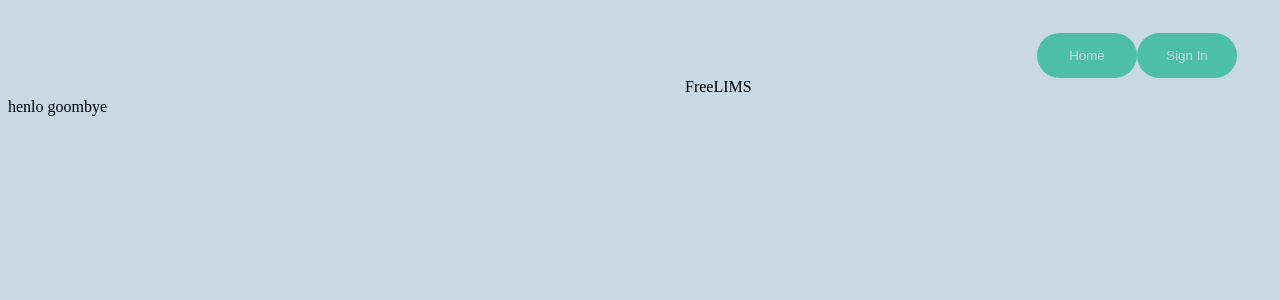
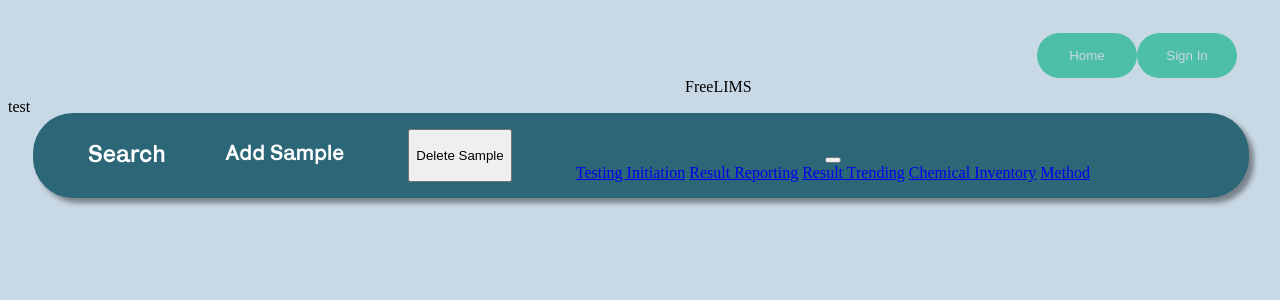
Before and after one commit to KyleSmartin98/LimaProduction, a Django app: page /Sample/ in a window 1280 px wide. Shown: the top 300 px of the page. Run offline with Django 3.2, Linux system fonts and the light colour scheme; data comes from the database, SQL or seed files in the repository.

Commit message:
files have been updated. New SQL db Sample Page frameworks are being built rendering sample model in sample page.

```diff
--- a/FreeLims/Templates/FreeLims/LogIn.html
+++ b/FreeLims/Templates/FreeLims/LogIn.html
@@ -22,12 +22,12 @@
             <input type="text" placeholder="Organization" class="Log-in-input">
             <input type="submit" Value="Sign In" name="login" class="Log-in-btn">
         </form>
-        <button class="register-btn"> <!--register-->
+        <button class="register-btn" id="registerbtn"> <!--register-->
             <span>Register</span>
         </button>
-        <div class="modal">
+        <div class="modal" id="registermodal">
             <div class="modal-content">
-                <form method="POST" action="" id="signup-form">
+                <form method="POST" action="" id="signupform">
                     {% csrf_token %}
                     <span class="close-button">&times;</span>
                     <span class="registration-header">Create Account</span>
--- a/FreeLims/Templates/FreeLims/Sample.html
+++ b/FreeLims/Templates/FreeLims/Sample.html
@@ -1,4 +1,48 @@
 {% extends 'FreeLims/base.html' %}
 {% block content %}
-    henlo goombye
+<div class = "Table-attributes"> <!--Table attributes -->
+    <ul class="Table-attributes-ul">
+        <li class = "Table-attributes-Nav-bar-Search">
+            <div class="Search-span">
+                <span class="Table-attributes-Nav-bar-text">Search</span>
+            </div>
+        </li> <!--Search bar float left-->
+        <li class = "Table-attributes-Nav-bar">
+                <a href ="#samplesubmit" class="sample-submit-text">Add Sample</a>
+        </li> <!--Add Sample -->
+        <li class = "Table-attributes-Nav-bar">
+            <input type="submit" value="Delete Sample" id="Delete_Sample" class="trigger">
+        </li> <!--Delete Sample -->
+        <li class = "Table-attributes-Nav-bar"> <!--DropDown for Nav-->
+            <div> <!--Dropdown class-->
+                <button></button> <!--Button to Activate dropdown-->
+                <div> <!--DropDown Content-->
+                    <a href="#">Testing Initiation</a>
+                    <a href="#">Result Reporting</a>
+                    <a href="#">Result Trending</a>
+                    <a href="#">Chemical Inventory</a>
+                    <a href="#">Method</a>
+                </div>
+            </div>
+        </li>
+    </ul>
+        <div class="sample-submit-modal" id="samplesubmit">
+            <div class="sample-submit-modal-content">
+            <a href="#" class="modal__close">&times;</a>
+            <form action="" method="POST">
+                {% csrf_token %}
+                {{form}}
+                <input type="submit" Value="Add Sample">
+            </form>
+        </div>
+    </div>
+</div>
+<div>
+    {% csrf_token %}
+    {% for sample in samples %}
+        {{ sample.sample_name}}
+    {% endfor %}
+</div>
+{% load static %}
+<script src="{% static 'FreeLims/app.js' %}"></script>
 {% endblock %}
--- a/FreeLims/Templates/FreeLims/home.html
+++ b/FreeLims/Templates/FreeLims/home.html
@@ -70,7 +70,6 @@
                </button>
             </div>
         </div>
-
         {% load static %}
         <script src="{% static 'FreeLims/app.js' %}"></script>
 {% endblock %}
--- a/FreeLims/admin.py
+++ b/FreeLims/admin.py
@@ -4,4 +4,6 @@ from django.contrib import admin
 
 from .models import *
 
-admin.site.register(sample)
+admin.site.register(Sample)
+"""admin.site.register(sample_initiated)
+admin.site.register(sample_result)"""
--- a/FreeLims/forms.py
+++ b/FreeLims/forms.py
@@ -1,6 +1,8 @@
 from django import forms
 from django.contrib.auth.forms import UserCreationForm
 from django.contrib.auth.models import User
+from .models import Sample
+from django.forms import ModelForm
 
 class SignUpForm(UserCreationForm):
     def __init__(self, *args, **kwargs):
@@ -40,3 +42,50 @@ class SignUpForm(UserCreationForm):
     class Meta:
         model = User
         fields = ['username', 'password1', 'password2', 'organization', 'email']
+
+class SampleForm(ModelForm):
+    def __init__(self, *args, **kwargs):
+        super().__init__(*args, **kwargs)
+        self.fields["sample_name"].widget.attrs.update({
+            'type': 'text',
+            'placeholder': 'Sample Name',
+            'class': 'registration-input',
+        })
+        self.fields["sample_name"].widget.attrs.update({
+            'type': 'text',
+            'placeholder': 'Sample Name',
+            'class': 'registration-input',
+        })
+        self.fields["sample_name"].widget.attrs.update({
+            'type': 'text',
+            'placeholder': 'Sample Name',
+            'class': 'registration-input',
+        })
+        self.fields["sample_description"].widget.attrs.update({
+            'type': 'text',
+            'placeholder': 'Sample Name',
+            'class': 'registration-input',
+        })
+        self.fields["tracking_number"].widget.attrs.update({
+            'type': 'text',
+            'placeholder': 'Sample Name',
+            'class': 'registration-input',
+        })
+        self.fields["sample_quantity"].widget.attrs.update({
+            'type': 'text',
+            'placeholder': 'Sample Name',
+            'class': 'registration-input',
+        })
+        self.fields["expiration_date"].widget.attrs.update({
+            'type': 'date',
+            'placeholder': 'Sample Expiration Date',
+            'class': 'registration-input',
+        })
+        self.fields["logged_by"].widget.attrs.update({
+            'type': 'text',
+            'placeholder': 'Sample Name',
+            'class': 'registration-input',
+        })
+    class Meta:
+        model=Sample
+        fields=['sample_name', 'sample_description', 'tracking_number', 'sample_volume', 'sample_quantity', 'sample_type', 'expiration_date', 'logged_by']
--- a/FreeLims/models.py
+++ b/FreeLims/models.py
@@ -1,6 +1,9 @@
 from django.db import models
+from django.contrib.auth.models import User
+from datetime import datetime
 
-class sample(models.Model):
+
+class Sample(models.Model):
     SAMPLE_TYPE = (
         ('Solid', 'Solid'),
         ('Liquid', 'Liquid'),
@@ -11,8 +14,8 @@ class sample(models.Model):
     sample_description = models.CharField(max_length=200)
     tracking_number = models.CharField(max_length=100)
     sample_volume = models.CharField(max_length=100)
-    sample_quantity = models.CharField(max_length=100)
-    sample_type = models.CharField(max_length=100, choices = SAMPLE_TYPE)
+    sample_quantity = models.IntegerField()
+    sample_type = models.CharField(max_length=100, choices=SAMPLE_TYPE)
     expiration_date = models.CharField(max_length=100)
-    logged_date = models.CharField(max_length=100)
-    logged_by = models.CharField(max_length=100)
+    logged_date = models.DateTimeField(default=datetime.now)
+    logged_by = models.ForeignKey(User, on_delete=models.CASCADE)
--- a/FreeLims/static/FreeLims/Style.css
+++ b/FreeLims/static/FreeLims/Style.css
@@ -1,3 +1,5 @@
+
+
 @font-face {
     font-family: 'karrikregular';
     src: url('Karrik-Regular.eot');
@@ -141,10 +143,8 @@
     display: flex;
     text-align: center;
     width: 1200px;
-
-
 }
-/* Left flex box */
+/* Homepage Left flex box */
 .left-flex-container{
     float: left;
     display: block;
@@ -163,7 +163,7 @@
     -webkit-box-shadow: 5px 5px 5px rgba(0,0,0,0.4);
     -moz-box-shadow: 5px 5px 5px rgba(0,0,0,0.4);
 }
-/*center flex box */
+/*Homepage center flex box */
 .center-flex-container{
     display: inline-flex;
     background-color: #2b6777;
@@ -591,3 +591,129 @@
 .Nav-bar{
 
 }
+
+/* Table Attributes */
+
+.Table-attributes{
+    position: absolute;
+    display: flex;
+    text-align: center;
+    align: center;
+    width: 95%;
+    margin-left: 25px;
+    margin-top: 15px;
+    height: 85px;
+    background-color: #2b6777;
+    box-shadow: 1px 1px 5px #555 inset;
+    border-radius: 40px;
+    border: 5px #2b6777;
+    -webkit-box-shadow: 5px 5px 5px rgba(0,0,0,0.4);
+    -moz-box-shadow: 5px 5px 5px rgba(0,0,0,0.4);
+}
+.Table-attributes-wrapper{
+
+}
+.Table-attributes-Nav-bar-Search{
+    display: inline;
+    position: relative;
+    float: left;
+    margin-left: 15px;
+    margin-top: 10px;
+    align-items: center;
+    justify-content: center;
+}
+.Table-attributes-Nav-bar{
+    height: 100%;
+    display: inline-flex;
+    margin-left: 60px;
+    position: relative;
+    align-items: center
+    text-align: center;
+    justify-content: center
+    list-style: none;
+
+}
+.Table-attributes-Nav-bar:hover{
+    background-image: linear-gradient(rgba(0, 0, 0, 0.4) 0 0);
+}
+
+.Table-attributes-Nav-bar-text{
+    font-family: "karrikregular";
+    font-size: 25px;
+    color: white;
+}
+.sample-submit-text{
+    position: relative;
+    text-decoration: none;
+    color: white;
+    font-family: "karrikregular";
+    font-size: 22.5px;
+    color: white;
+}
+
+.sample-submit-modal {
+    position: fixed;
+    left: 0;
+    top: 0;
+    margin-Top: 3px;
+    width: 400px;
+    height: 500px;
+    background-color: Transparent;
+    opacity: 0;
+    border-radius: 50px;
+    transform: translate(-50%, -50%);
+    visibility: hidden;
+    transform: scale(1.1);
+    transition: visibility 0s linear 0.25s, opacity 0.25s 0s, transform 0.25s;
+    backdrop-filter: blur(5px);
+}
+.sample-submit-modal:target {
+  visibility: visible;
+  opacity: 1;
+}
+.sample-submit-modal-content {
+    position: relative;
+    margin-top: 2.5rem ;
+    width: 350px;
+    height: 500px;
+    margin-left: 6.5%;
+    background-color: #c8d8e4;
+    padding: 1rem 1.5rem;
+    border-radius: 35px;
+    -webkit-box-shadow: 5px 5px 5px 5px rgba(0,0,0,0.4);
+    -moz-box-shadow: 5px 5px 5px 5px rgba(0,0,0,0.4);
+}
+.sample-submit{
+    position: relative;
+    display: flex;
+    width: 200px;
+    height: 35px;
+    background: #2b6777;
+    border-radius: 35px;
+    margin-top: 20px;
+    left: 19%;
+    text-align: center;
+    align-items: center;
+    justify-content: center;
+    /*background-color: #f2f2f2; */
+    background-repeat:no-repeat;
+    border: none;
+    cursor:pointer;
+    overflow: hidden;
+    outline:none;
+    color: #c8d8e4;
+    box-shadow: 0 5px #999;
+}
+.sample-submit:active{
+    background-color: #4dbfa6;
+    box-shadow: 0 1px #666;
+    transform: translateY(4px);
+    color: #c8d8e4;
+}
+.modal__close {
+  position: absolute;
+  top: 10px;
+  right: 10px;
+  color: #585858;
+  text-decoration: none;
+}
--- a/FreeLims/static/FreeLims/app.js
+++ b/FreeLims/static/FreeLims/app.js
@@ -1,15 +1,8 @@
-function HidePassword() {
-  var x = document.getElementById("myInput");
-  if (x.type === "password") {
-    x.type = "text";
-  } else {
-    x.type = "password";
-  }
-}
 var modal = document.querySelector(".modal");
 var trigger = document.querySelector(".register-btn");
 var closeButton = document.querySelector(".close-button");
 var submitbutton = document.querySelector(".registration-submit")
+
 
 function toggleModal() {
     modal.classList.toggle("show-modal");
@@ -20,8 +13,7 @@ function windowOnClick(event) {
         toggleModal();
     }
 }
-
 trigger.addEventListener("click", toggleModal);
 closeButton.addEventListener("click", toggleModal);
+window.addEventListener("click", windowOnClick);
 //submitbutton.addEventListener("click", toggleModal);//
-window.addEventListener("click", windowOnClick);
--- a/FreeLims/urls.py
+++ b/FreeLims/urls.py
@@ -7,7 +7,7 @@ urlpatterns = [
     path('home/', views.home, name='home'),
     path('inventory/', views.Inventory, name='Inventory'),
     path('Method/', views.Method, name='Method'),
-    path('Sample/', views.Sample, name='Sample'),
+    path('Sample/', views.Sample_page, name='Sample'),
     path('Testing/', views.Testing, name='Testing'),
     path('Trending/', views.Trending, name='Trending'),
     path('Results/', views.Results, name='Results'),
--- a/FreeLims/views.py
+++ b/FreeLims/views.py
@@ -1,9 +1,9 @@
 from django.shortcuts import redirect
-from .forms import SignUpForm
+from .forms import SignUpForm, SampleForm
 from django.contrib.auth import authenticate, login, logout
 from django.shortcuts import render
 from django.contrib import messages
-
+from .models import Sample
 
 
 def home(request):
@@ -44,8 +44,19 @@ def Method(request):
 def Results(request):
     return render(request, 'FreeLims/Results.html')
 
-def Sample(request):
-    return render(request, 'FreeLims/Sample.html')
+def Sample_page(request):
+    samples = Sample.objects.all()
+    form = SampleForm()
+
+    if request.method == 'POST':
+        form = SampleForm(request.POST)
+        if form.is_valid():
+            form.save()
+
+    context = {
+        'form': form, 'samples': samples
+               }
+    return render(request, 'FreeLims/Sample.html', context)
 
 def Testing(request):
     return render(request, 'FreeLims/Testing.html')
```
Also changed, not shown: FreeLims/migrations/0002_auto_20211115_2015.py (deleted), db.sqlite3.
